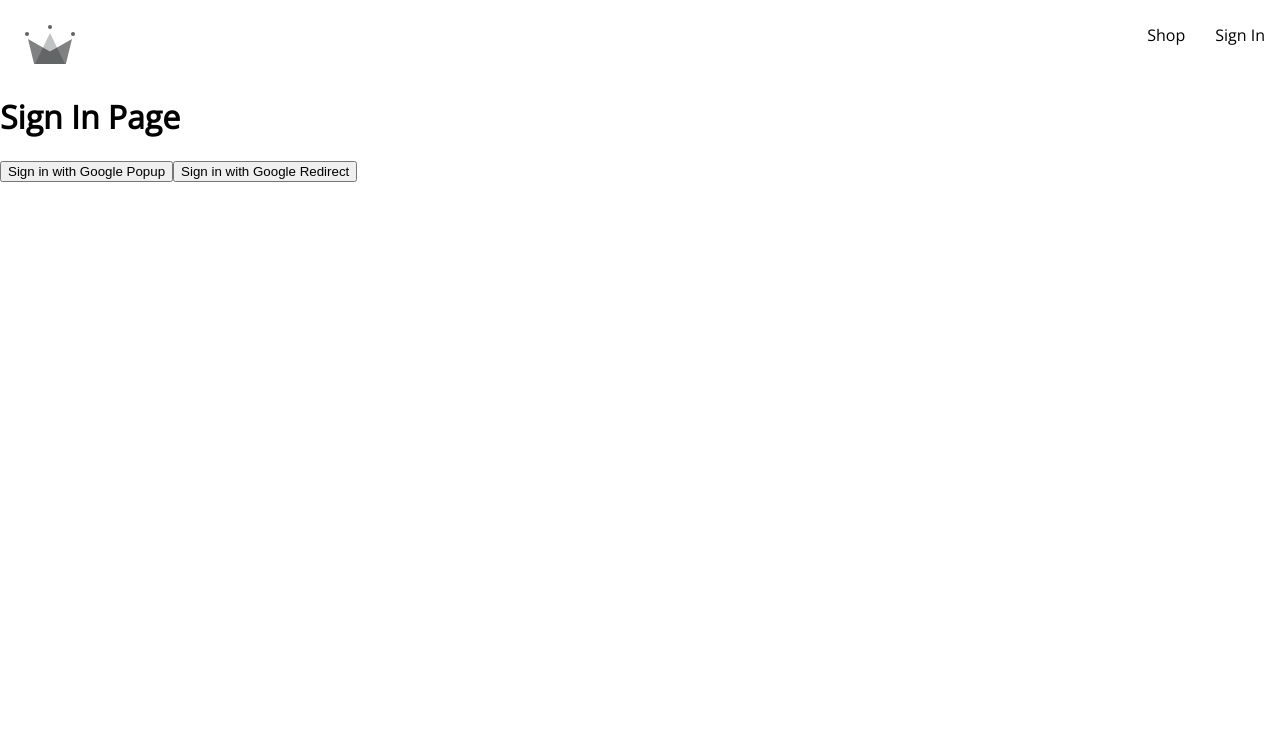
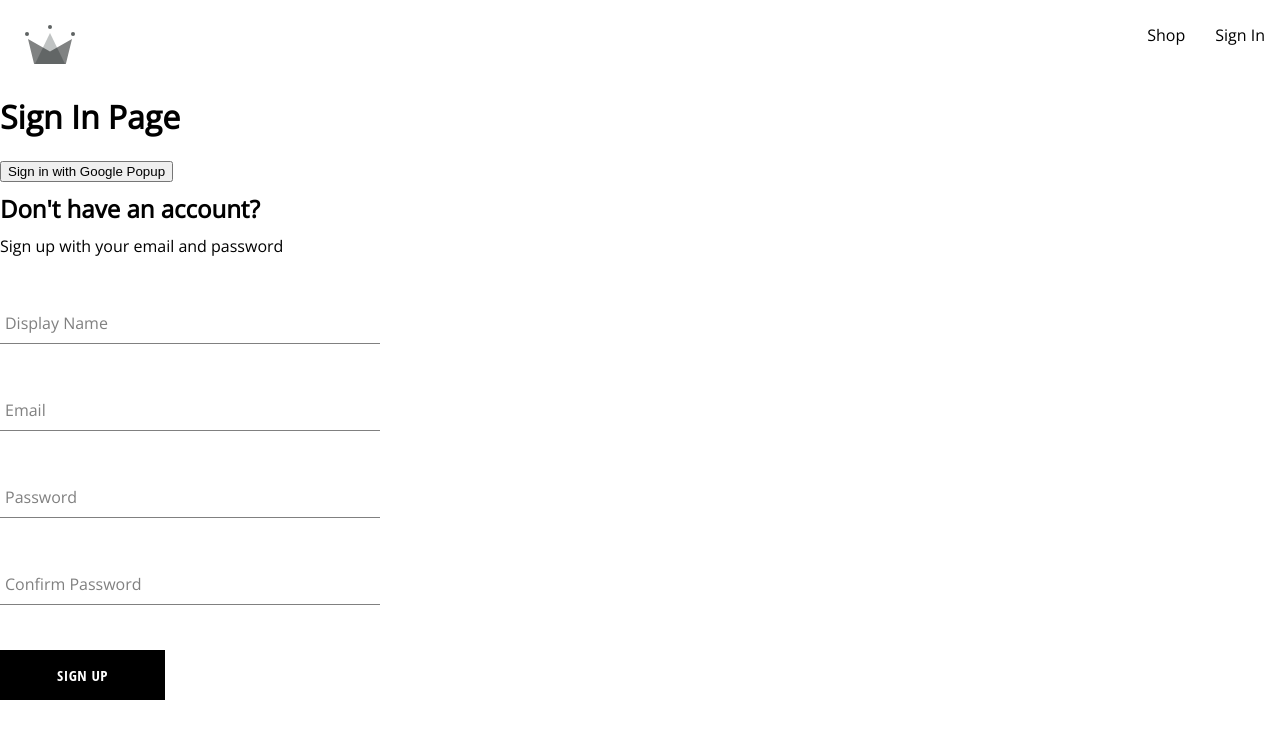
Before and after one commit to junardi/mastermind-clothing, a React (Create React App) app: page /sign-in in a window 1280 px wide. Shown: the top 738 px of the page. Built offline with nearby package versions, Linux system fonts and the light colour scheme.

Commit message:
created sign up form and button component

```diff
--- /dev/null
+++ b/src/components/button/button.component.jsx
@@ -0,0 +1,29 @@
+/*
+default
+
+inverted
+
+google sign in
+*/
+
+import './button.styles.scss';
+
+const BUTTON_TYPE_CLASSES = {
+  google: 'google-sign-in',
+  inverted: 'inverted'
+}
+
+const Button = ({children, buttonType, ...otherProps}) => {
+
+  return(
+    <button
+      className={`button-container ${BUTTON_TYPE_CLASSES[buttonType]}`}
+      {...otherProps}
+    >
+      {children}
+    </button>
+  )
+
+}
+
+export default Button;
--- /dev/null
+++ b/src/components/button/button.styles.scss
@@ -0,0 +1,46 @@
+.button-container {
+  min-width: 165px;
+  width: auto;
+  height: 50px;
+  letter-spacing: 0.5px;
+  line-height: 50px;
+  padding: 0 35px 0 35px;
+  font-size: 15px;
+  background-color: black;
+  color: white;
+  text-transform: uppercase;
+  font-family: 'Open Sans Condensed';
+  font-weight: bolder;
+  border: none;
+  cursor: pointer;
+  display: flex;
+  justify-content: center;
+
+  &:hover {
+    background-color: white;
+    color: black;
+    border: 1px solid black;
+  }
+
+  &.google-sign-in {
+    background-color: #4285f4;
+    color: white;
+
+    &:hover {
+      background-color: #357ae8;
+      border: none;
+    }
+  }
+
+  &.inverted {
+    background-color: white;
+    color: black;
+    border: 1px solid black;
+
+    &:hover {
+      background-color: black;
+      color: white;
+      border: none;
+    }
+  }
+}
--- /dev/null
+++ b/src/components/form-input/form-input.component.jsx
@@ -0,0 +1,16 @@
+import './form-input.styles.scss';
+
+const FormInput = ({label, ...otherProps}) => {
+
+  return(
+    <div className="group">
+      <input className="form-input" {...otherProps}></input>
+      { label &&
+        <label className={`${otherProps.value.length ? 'shrink': '' } form-input-label`}>{label}</label>
+      }
+    </div>
+  )
+
+};
+
+export default FormInput;
--- /dev/null
+++ b/src/components/form-input/form-input.styles.scss
@@ -0,0 +1,54 @@
+$sub-color: grey;
+$main-color: black;
+
+@mixin shrinkLabel {
+  top: -14px;
+  font-size: 12px;
+  color: $main-color;
+}
+
+.group {
+  position: relative;
+  margin: 45px 0;
+
+  .form-input {
+    background: none;
+    background-color: white;
+    color: $sub-color;
+    font-size: 18px;
+    padding: 10px 10px 10px 5px;
+    display: block;
+    width: 100%;
+    border: none;
+    border-radius: 0;
+    border-bottom: 1px solid $sub-color;
+    margin: 25px 0;
+
+    &:focus {
+      outline: none;
+    }
+
+    &:focus ~ .form-input-label {
+      @include shrinkLabel();
+    }
+  }
+
+  input[type='password'] {
+    letter-spacing: 0.3em;
+  }
+
+  .form-input-label {
+    color: $sub-color;
+    font-size: 16px;
+    font-weight: normal;
+    position: absolute;
+    pointer-events: none;
+    left: 5px;
+    top: 10px;
+    transition: 300ms ease all;
+
+    &.shrink {
+      @include shrinkLabel();
+    }
+  }
+}
--- /dev/null
+++ b/src/components/sign-up-form/sign-up-form.component.jsx
@@ -0,0 +1,105 @@
+import { useState } from 'react';
+import { createAuthUserWithEmailAndPassword, createUserDocumentFromAuth } from '../../utils/firebase/firebase.utils.js';
+import FormInput from '../form-input/form-input.component.jsx';
+import Button from '../button/button.component.jsx';
+import './sign-up-form.styles.scss';
+
+
+const defaultFormFields = {
+  displayName: '',
+  email: '',
+  password: '',
+  confirmPassword: ''
+}
+
+const SignUpForm = () => {
+
+  const [formFields, setFormFields] = useState(defaultFormFields);
+  const { displayName, email, password, confirmPassword } = formFields;
+
+  const resetFormFields = () => {
+    setFormFields(defaultFormFields);
+  };
+
+  const handleSubmit = async (event) => {
+    event.preventDefault();
+
+    if(password !== confirmPassword) {
+      alert("Passwords do not match");
+      return;
+    }
+
+    try {
+      const { user } = await createAuthUserWithEmailAndPassword(email, password);
+      await createUserDocumentFromAuth(user, {displayName});
+      resetFormFields();
+    } catch(error) {
+      console.log(error.code);
+      if(error.code === 'auth/email-already-in-use') {
+        alert("Email is already in use.");
+      } else {
+        console.log('user creation encountered an error', error);
+      }
+
+    }
+
+  };
+
+  const handleChange = (event) => {
+    const { name, value } = event.target;
+    setFormFields({...formFields, [name]: value});
+  };
+
+  return (
+    <div className='sign-up-container'>
+      <h2>Don't have an account?</h2>
+      <span>Sign up with your email and password</span>
+      <form onSubmit={handleSubmit}>
+
+        <FormInput
+          label="Display Name"
+          type='text'
+          required
+          onChange={handleChange}
+          name='displayName'
+          value={displayName}
+        />
+
+        <FormInput
+          label="Email"
+          type='email'
+          required
+          onChange={handleChange}
+          name='email'
+          value={email}
+        />
+
+        <FormInput
+          label="Password"
+          type='password'
+          required
+          onChange={handleChange}
+          name='password'
+          value={password}
+        />
+
+        <FormInput
+          label="Confirm Password"
+          type='password'
+          required
+          onChange={handleChange}
+          name='confirmPassword'
+          value={confirmPassword}
+        />
+
+        <Button type='submit'>Sign Up</Button>
+
+      </form>
+
+    </div>
+  )
+
+
+}
+
+export default SignUpForm;
--- /dev/null
+++ b/src/components/sign-up-form/sign-up-form.styles.scss
@@ -0,0 +1,9 @@
+.sign-up-container {
+  display: flex;
+  flex-direction: column;
+  width: 380px;
+
+  h2 {
+    margin: 10px 0px;
+  }
+}
--- a/src/routes/sign-in/sign-in.component.jsx
+++ b/src/routes/sign-in/sign-in.component.jsx
@@ -1,37 +1,20 @@
-import { auth, signInWithGooglePopup, signInWithGoogleRedirect, createUserDocumentFromAuth } from '../../utils/firebase/firebase.utils.js';
-import { useEffect } from 'react';
-import { getRedirectResult } from 'firebase/auth';
+import { signInWithGooglePopup, createUserDocumentFromAuth } from '../../utils/firebase/firebase.utils.js';
+import SignUpForm  from '../../components/sign-up-form/sign-up-form.component.jsx';
 
 const SignIn = () => {
-
-  useEffect(() => {
-
-    const fetchData = async () => {
-      const response = await getRedirectResult(auth);
-      console.log(response);
-
-      if(response) {
-        const userDocRef = await createUserDocumentFromAuth(response.user);
-      }
-
-    }
-
-    fetchData();
-
-  }, [])
 
   const logGoogleUser = async () => {
     const {user} = await signInWithGooglePopup();
     const userDocRef = await createUserDocumentFromAuth(user);
   }
 
-
-
   return(
     <div>
       <h1>Sign In Page</h1>
       <button onClick={logGoogleUser}>Sign in with Google Popup</button>
-      <button onClick={signInWithGoogleRedirect}>Sign in with Google Redirect</button>
+
+      <SignUpForm />
+
     </div>
   )
 
--- a/src/utils/firebase/firebase.utils.js
+++ b/src/utils/firebase/firebase.utils.js
@@ -1,5 +1,5 @@
 import { initializeApp } from 'firebase/app';
-import { getAuth, signInWithRedirect, signInWithPopup, GoogleAuthProvider } from 'firebase/auth';
+import { getAuth, signInWithRedirect, signInWithPopup, GoogleAuthProvider, createUserWithEmailAndPassword } from 'firebase/auth';
 import { getFirestore, doc, getDoc, setDoc } from 'firebase/firestore';
 
 const firebaseConfig = {
@@ -26,7 +26,10 @@ export const signInWithGoogleRedirect = () => signInWithRedirect(auth, googlePro
 
 export const db = getFirestore();
 
-export const createUserDocumentFromAuth = async(userAuth) => {
+export const createUserDocumentFromAuth = async(userAuth, additionalInformation={}) => {
+
+  if(!userAuth) return;
+
   const userDocRef = doc(db, 'users', userAuth.uid);
   console.log(userDocRef);
 
@@ -43,7 +46,8 @@ export const createUserDocumentFromAuth = async(userAuth) => {
       await setDoc(userDocRef, {
         displayName,
         email,
-        createdAt
+        createdAt,
+        ...additionalInformation
       });
     } catch (error) {
       console.log('error creating the user', error.message);
@@ -52,4 +56,10 @@ export const createUserDocumentFromAuth = async(userAuth) => {
     return userDocRef;
   }
 
-}
+};
+
+
+export const createAuthUserWithEmailAndPassword = async (email, password) => {
+  if(!email || !password) return;
+  return await createUserWithEmailAndPassword(auth, email, password);
+};
```
